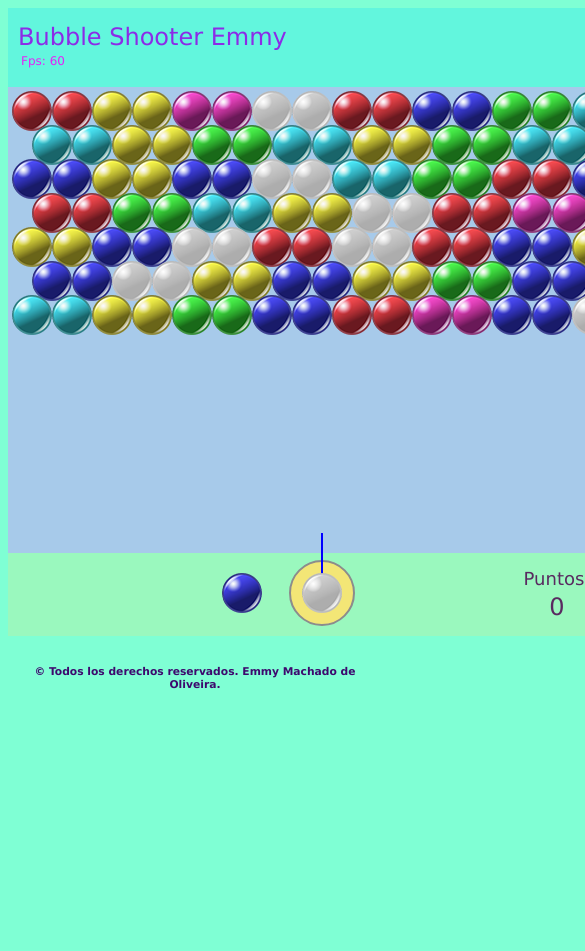
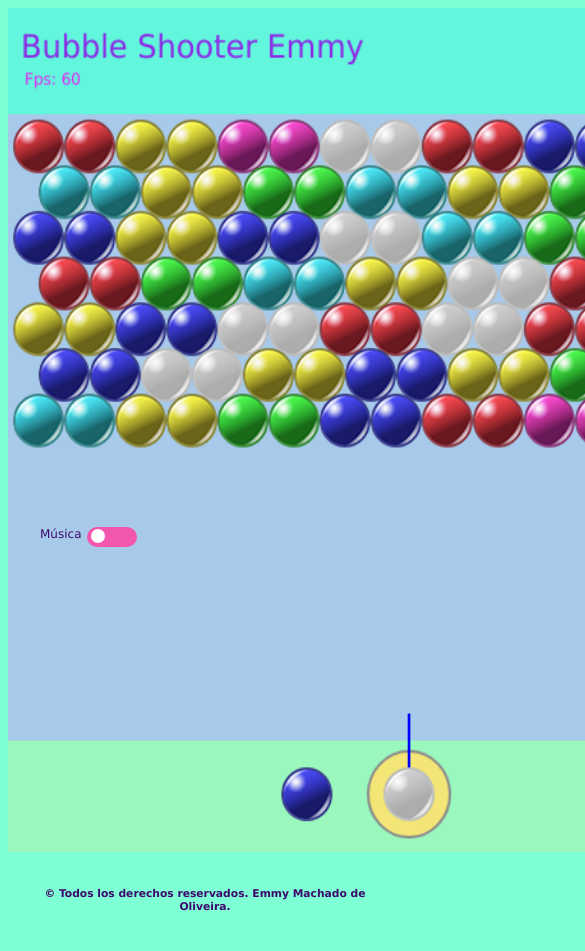
Before and after one commit to Memy16/bubble-shooter-emmy, a plain HTML site: page index.html in a window 390 px wide. Shown: the top 951 px of the page, 585 px wide, since content can reach past the window. Before the commit the page ends 844 px from the top, so only its background shows below. Drawn offline with Linux system fonts and the light colour scheme.

Commit message:
musica y responsive añadido

```diff
--- a/JS/app.js
+++ b/JS/app.js
@@ -7,6 +7,10 @@ window.onload = function() {
     let fpstime = 0;
     let framecount = 0;
     let fps = 0;
+
+    let backgroundMusic = new Audio('assets/sounds/dynamite-pista.mp3');
+    backgroundMusic.loop = true;
+
 
     let initialized = false;
 
@@ -106,6 +110,16 @@ window.onload = function() {
 
         return loadedimages;
     }
+
+    document.getElementById('music-toggle').addEventListener('click', toggleMusic);
+    function toggleMusic() {
+        if (backgroundMusic.paused) {
+            backgroundMusic.play();
+        } else {
+            backgroundMusic.pause();
+        }
+    }
+
 
     function init() {
         images = loadImages(["assets/img/bubble-sprites.png"]);
@@ -274,6 +288,9 @@ window.onload = function() {
                     if (tile.alpha == 0) {
                         tile.type = -1;
                         tile.alpha = 1;
+
+                        let bubblePopSound = new Audio('assets/sounds/pop.mp3');
+                        bubblePopSound.play();
                     }
                 }
             }
@@ -297,6 +314,9 @@ window.onload = function() {
                             tile.type = -1;
                             tile.shift = 0;
                             tile.alpha = 1;
+
+                            let bubblePopSound = new Audio('assets/sounds/pop.mp3');
+                            bubblePopSound.play();
                         }
                     }
 
--- a/css/style.css
+++ b/css/style.css
@@ -10,3 +10,209 @@ footer {
 body {
     background-color: aquamarine;
 }
+
+p {
+    color: #3d096e;
+    font-family: Verdana, Geneva, Tahoma, sans-serif;
+}
+
+.music-control {
+    padding: 15px 0;
+    font-size: 14px;
+    margin-top: 10px;
+    position: absolute;
+    top: 30px;
+    left: 30px;
+    display: flex;
+    flex-direction: column;
+    align-items: center;
+    font-family: Arial, sans-serif;
+    font-size: 14px;
+    color: #d27ff9;
+}
+
+.switch {
+  position: relative;
+  display: inline-block;
+  width: 60px;
+  height: 34px;
+  margin-top: 5px;
+}
+
+.switch input {
+  opacity: 0;
+  width: 0;
+  height: 0;
+}
+
+.slider {
+  position: absolute;
+  cursor: pointer;
+  top: 0;
+  left: 0;
+  right: 0;
+  bottom: 0;
+  background-color: #f357ad;
+  transition: .4s;
+  border-radius: 34px;
+}
+
+.slider:before {
+  position: absolute;
+  content: "";
+  height: 26px;
+  width: 26px;
+  left: 4px;
+  bottom: 4px;
+  background-color: white;
+  transition: .4s;
+  border-radius: 50%;
+}
+
+input:checked + .slider {
+  background-color: #4CAF50;
+}
+
+input:checked + .slider:before {
+  transform: translateX(26px);
+}
+
+canvas {
+    width: 90vh;
+    height: auto;
+}
+
+
+@media (max-width: 768px) {
+    canvas {
+        width: 100vh;
+        height: auto;
+        display: flex;
+        align-items: center;
+    }
+
+    .music-control {
+        display: grid;
+        grid-template-columns: auto 1fr;
+        padding: 10px;
+        margin-top: 645px;
+        font-size: 14px;
+    }
+
+    .music-control p {
+        padding-right: 5px;
+    }
+
+    .slider:before {
+        position: absolute;
+        content: "";
+        height: 14px;
+        width: 14px;
+        left: 4px;
+        bottom: 4px;
+        background-color: white;
+        transition: .4s;
+        border-radius: 50%;
+    }
+
+    .switch {
+        position: relative;
+        display: inline-block;
+        width: 50px;
+        height: 20px;
+        margin-top: 5px;
+    }
+}
+
+@media (max-width: 480px) {
+    canvas {
+        width: 95vh;
+        height: 100vh;
+        display: flex;
+        align-items: center;
+    }
+
+    .music-control {
+        display: grid;
+        grid-template-columns: auto 1fr;
+        padding: 10px;
+        margin-top: 475px;
+        font-size: 12px;
+    }
+
+    .music-control p {
+        padding-right: 5px;
+    }
+    .music-control label {
+        margin-right: 5px;
+    }
+
+    .slider:before {
+        position: absolute;
+        content: "";
+        height: 14px;
+        width: 14px;
+        left: 4px;
+        bottom: 4px;
+        background-color: white;
+        transition: .4s;
+        border-radius: 50%;
+    }
+
+    .switch {
+    position: relative;
+    display: inline-block;
+    width: 50px;
+    height: 20px;
+    margin-top: 5px;
+    }
+}
+
+@media (max-width: 375px) {
+    canvas {
+        width: 95vh;
+        height: 100vh;
+    }
+
+    .music-control {
+        font-size: 12px;
+        margin-top: 440px;
+    }
+
+    .music-control p {
+        padding-right: 5px;
+    }
+
+    .slider:before {
+        height: 12px;
+        width: 12px;
+    }
+}
+
+@media (max-width: 320px) {
+    canvas {
+        width: 95vh;
+        height: 100vh;
+    }
+
+    .music-control {
+        font-size: 11px;
+        margin-top: 468px;
+    }
+
+    .slider {
+        width: 40px;
+        height: 15px;
+    }
+
+    .slider:before {
+        height: 10px;
+        width: 10px;
+    }
+}
+
+footer {
+    width: 100%;
+    text-align: center;
+    padding: 10px;
+}
--- a/index.html
+++ b/index.html
@@ -2,6 +2,7 @@
 <html>
     <head>
         <meta charset="UTF-8">
+        <meta name="viewport" content="width=device-width, initial-scale=1.0">
         <link rel="stylesheet" href="./css/style.css">
         <link rel="icon" href="./assets/img//logo-bubble-shooter-emmy.ico">
         <title>Bubble Shooter</title>
@@ -9,7 +10,16 @@
     </head>
     <body>
         <main>
-            <canvas id="viewport" width="628" height="628"></canvas>
+            <div class="game-container">
+                <canvas id="viewport" width="628" height="628"></canvas>
+                <div class="music-control">
+                    <p>Música</p>
+                    <label class="switch">
+                        <input type="checkbox" id="music-toggle">
+                        <span class="slider"></span>
+                    </label>
+                </div>
+            </div>
         </main>
         <footer>
             <h6>
```
Also changed, not shown: 2 other files.
